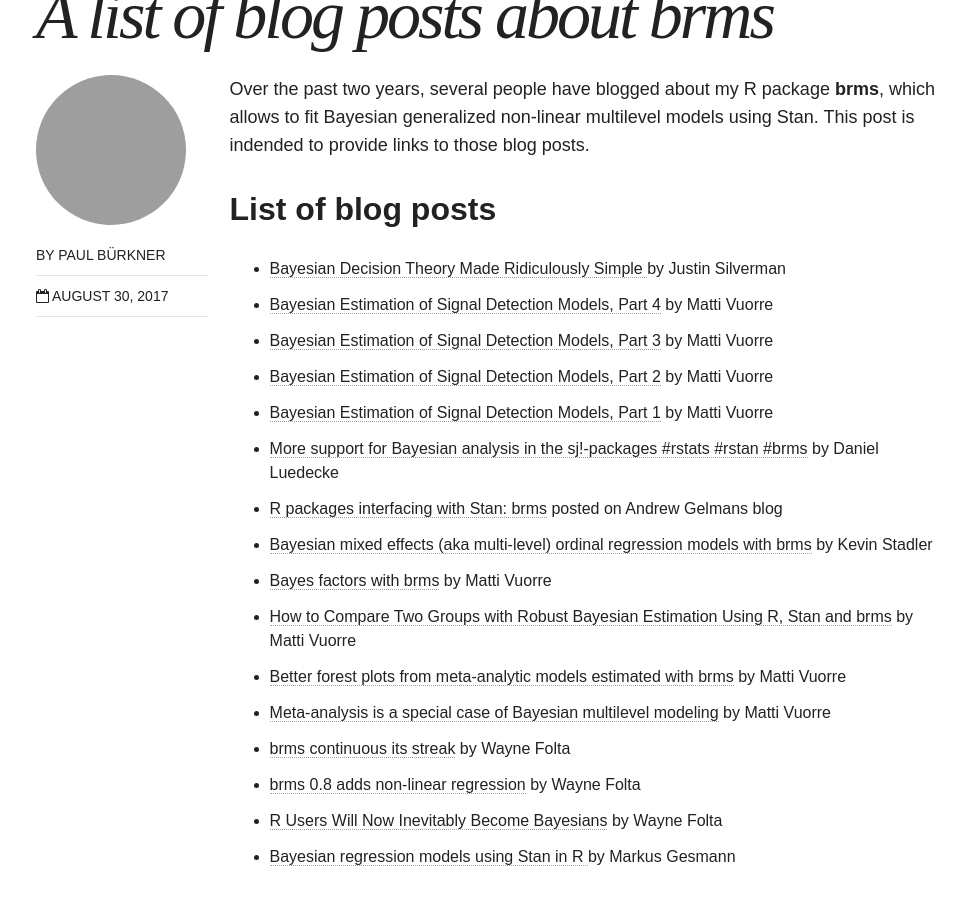
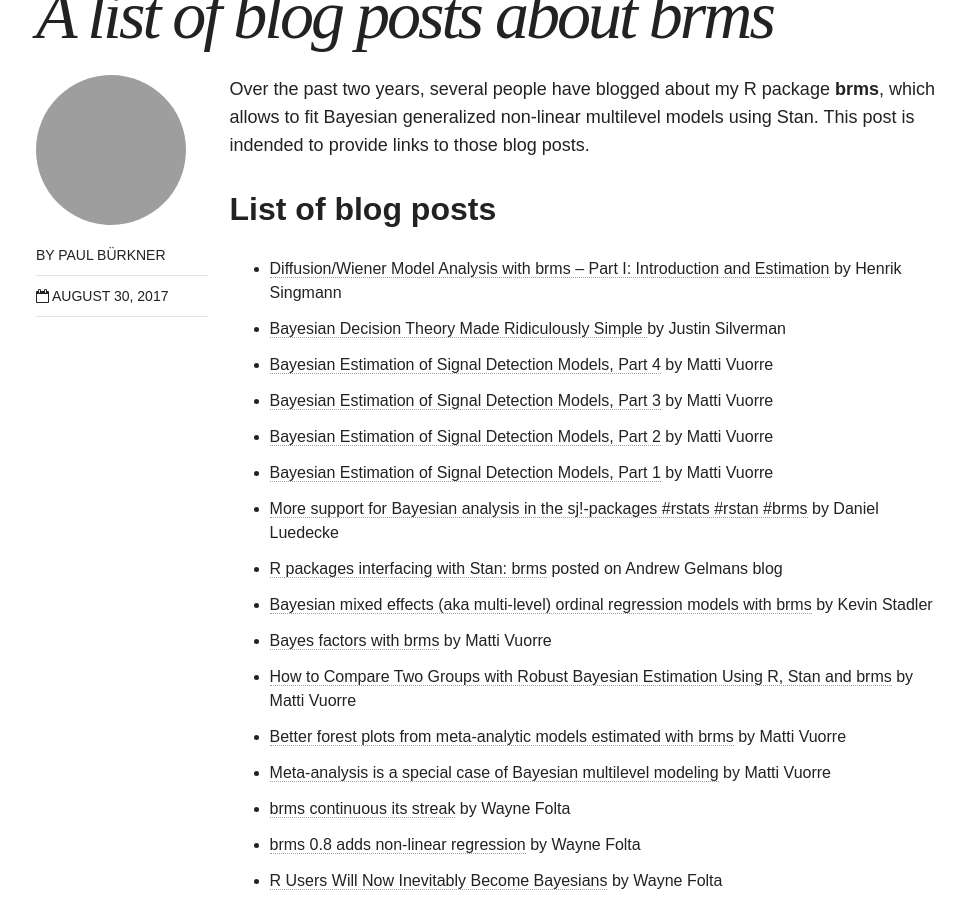
Before and after one commit to paul-buerkner/paul-buerkner.github.io, a Jekyll site: the page built from _posts/blog/2017-08-30-old-brms-blogposts.md, in a window 1280 px wide and 900 px high, scrolled down 497 px. Shown: the whole window, without its empty margins (150-1115 px from the left). Built offline with Jekyll 4.4.1, drawn with Linux system fonts in a browser that asks for light colours; nearby versions of some CDN libraries.

Commit message:
mention new blog post

```diff
--- a/_posts/blog/2017-08-30-old-brms-blogposts.md
+++ b/_posts/blog/2017-08-30-old-brms-blogposts.md
@@ -13,6 +13,7 @@
 
 ## List of blog posts
 
+- [Diffusion/Wiener Model Analysis with brms – Part I: Introduction and Estimation](http://singmann.org/wiener-model-analysis-with-brms-part-i/) by Henrik Singmann
 - [Bayesian Decision Theory Made Ridiculously Simple ](http://www.statsathome.com/2017/10/12/bayesian-decision-theory-made-ridiculously-simple/) by Justin Silverman
 - [Bayesian Estimation of Signal Detection Models, Part 4](https://vuorre.netlify.com/post/2017/bayesian-estimation-of-signal-detection-theory-models-part-4/) by Matti Vuorre
 - [Bayesian Estimation of Signal Detection Models, Part 3](https://vuorre.netlify.com/post/2017/bayesian-estimation-of-signal-detection-theory-models-part-3/) by Matti Vuorre
```
